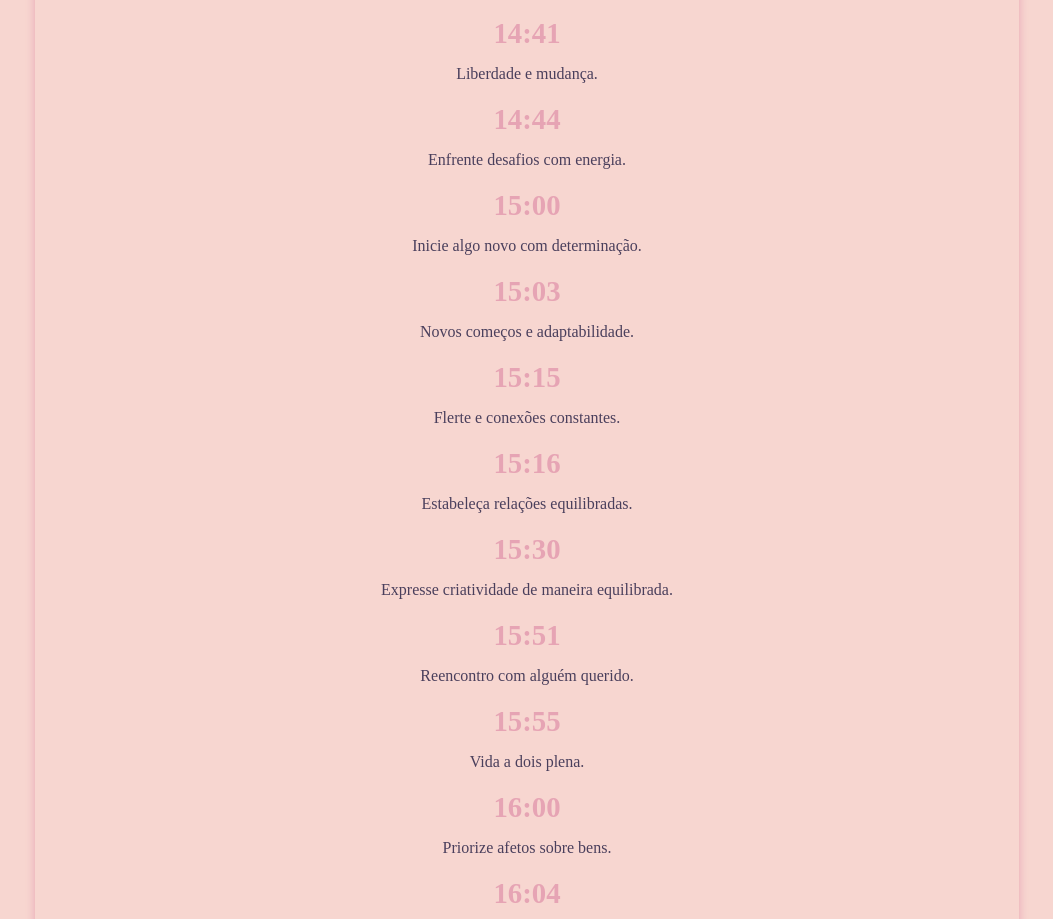
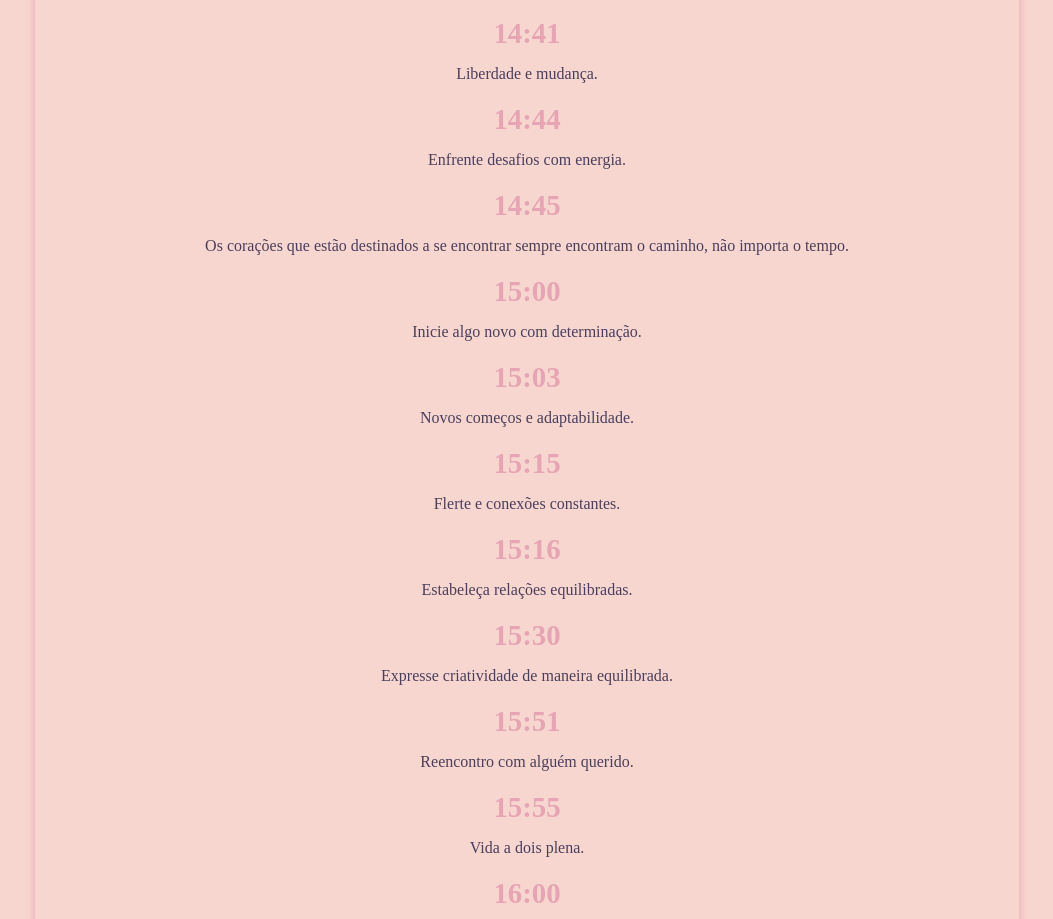
Before and after one commit to alexxanorafa/Alquimia-dos-Sentimentos, a plain HTML site: page index.html in a window 1280 px wide. Shown: the part 10481-11400 px from the top of the page, without its empty margins (113-1166 px from the left). Drawn offline with Linux system fonts and the light colour scheme.

Commit message:
Update index.html

```diff
--- a/index.html
+++ b/index.html
@@ -446,6 +446,9 @@
       <h2 id="14:44" class="current-time">14:44</h2>
       <p>Enfrente desafios com energia.</p>
 
+      <h2 id="14:45" class="current-time">14:45</h2>
+      <p>Os corações que estão destinados a se encontrar sempre encontram o caminho, não importa o tempo.</p>
+
       <h2 id="15:00" class="current-time">15:00</h2>
       <p>Inicie algo novo com determinação.</p>
 
```
